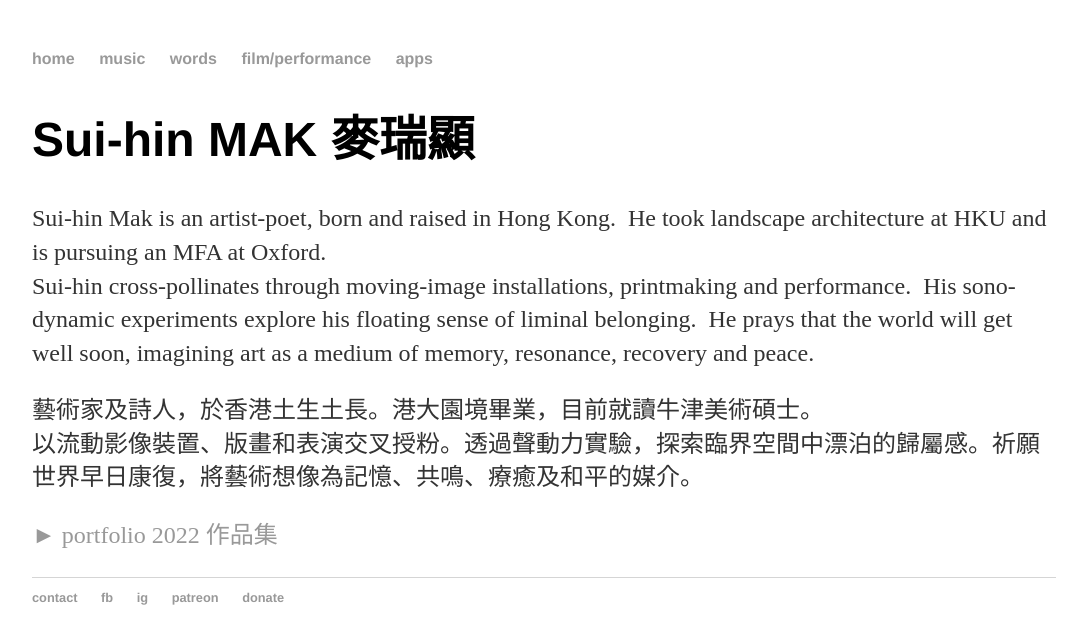
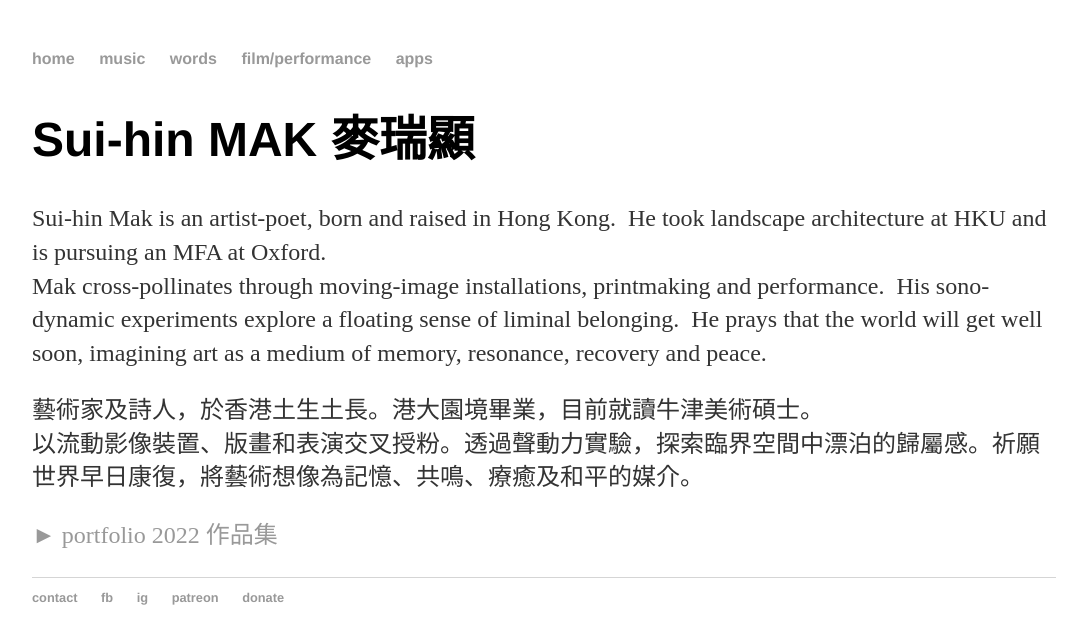
Before and after one commit to maksuihin/maksuihin.github.io, a Jekyll site: the page built from index.html, in a window 1280 px wide. Shown: the top 644 px of the page, without its empty margins (96-1174 px from the left). Built offline with Jekyll 4.4.1, drawn with Linux system fonts in a browser that asks for light colours.

Commit message:
Update index.html

```diff
--- a/index.html
+++ b/index.html
@@ -7,8 +7,8 @@ title: Sui-hin MAK 麥瑞顯
         		<h1>Sui-hin MAK <span lang="zh" style="white-space: nowrap;">麥瑞顯</span></h1>
 			<!--BA(Landscape Studies) HKU; MFA Oxford expected (2024)</br>-->
 			<p>
-			Sui-hin Mak is an artist-poet, born and raised in Hong Kong. &nbsp;He took landscape architecture at HKU and is pursuing an MFA at Oxford.
-			<br>Sui-hin cross-pollinates through moving-image instal&shy;la&shy;tions, print&shy;making and per&shy;for&shy;mance. &nbsp;His sono&shy;dynamic experi&shy;ments explore his float&shy;ing sense of lim&shy;i&shy;nal be&shy;long&shy;ing. &nbsp;He prays that the world will get well soon, imag&shy;ining art as a medi&shy;um of mem&shy;ory, res&shy;o&shy;nance, recovery and peace. <!--His artworks address identity, science and technology, trauma, language, folk beliefs and modern lifestyles.  His works encompass installation, painting, poetry, printmaking, sound art, experimental ﬁlm, photography etc.  Some of his art prints are in private collections in Hong Kong, Australia, Taiwan and the US.  In 2019, his experimental film ‘<i>tofu</i>’ was screened at the British Museum.--></p>
+			Sui-hin Mak is an artist-poet, born and raised in Hong Kong. &nbsp;He took land&shy;scape archi&shy;tec&shy;ture at HKU and is pur&shy;suing an MFA at Oxford.
+			<br>Mak cross-pollinates through moving-image instal&shy;la&shy;tions, print&shy;making and per&shy;for&shy;mance. &nbsp;His sono&shy;dynamic experi&shy;ments explore a float&shy;ing sense of lim&shy;i&shy;nal be&shy;long&shy;ing. &nbsp;He prays that the world will get well soon, imag&shy;ining art as a medi&shy;um of mem&shy;ory, res&shy;o&shy;nance, recovery and peace. <!--His artworks address identity, science and technology, trauma, language, folk beliefs and modern lifestyles.  His works encompass installation, painting, poetry, printmaking, sound art, experimental ﬁlm, photography etc.  Some of his art prints are in private collections in Hong Kong, Australia, Taiwan and the US.  In 2019, his experimental film ‘<i>tofu</i>’ was screened at the British Museum.--></p>
 
 			<p>
 			藝術家及詩人，於香港土生土長。港大園境畢業，目前就讀牛津美術碩士。
```
